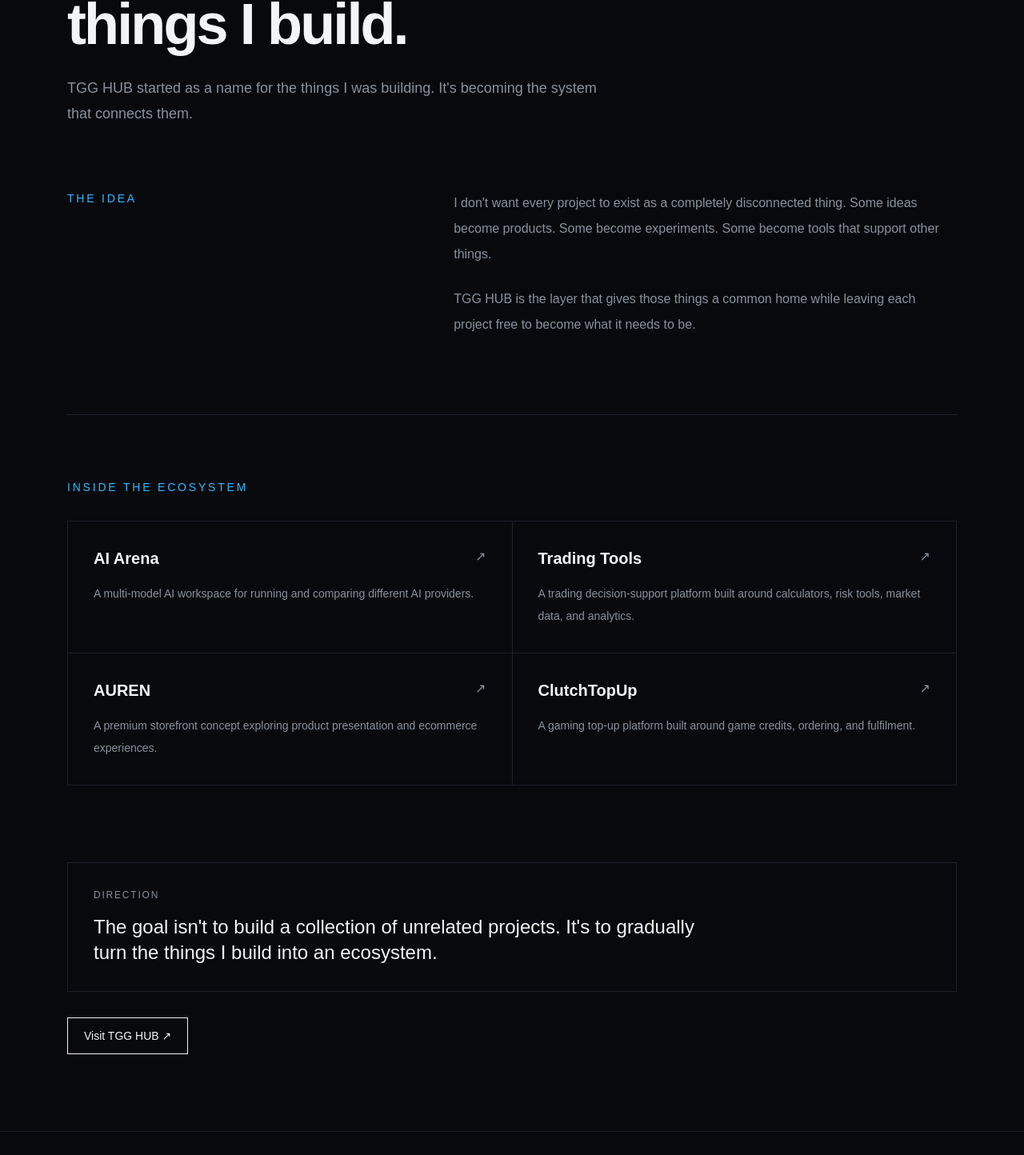
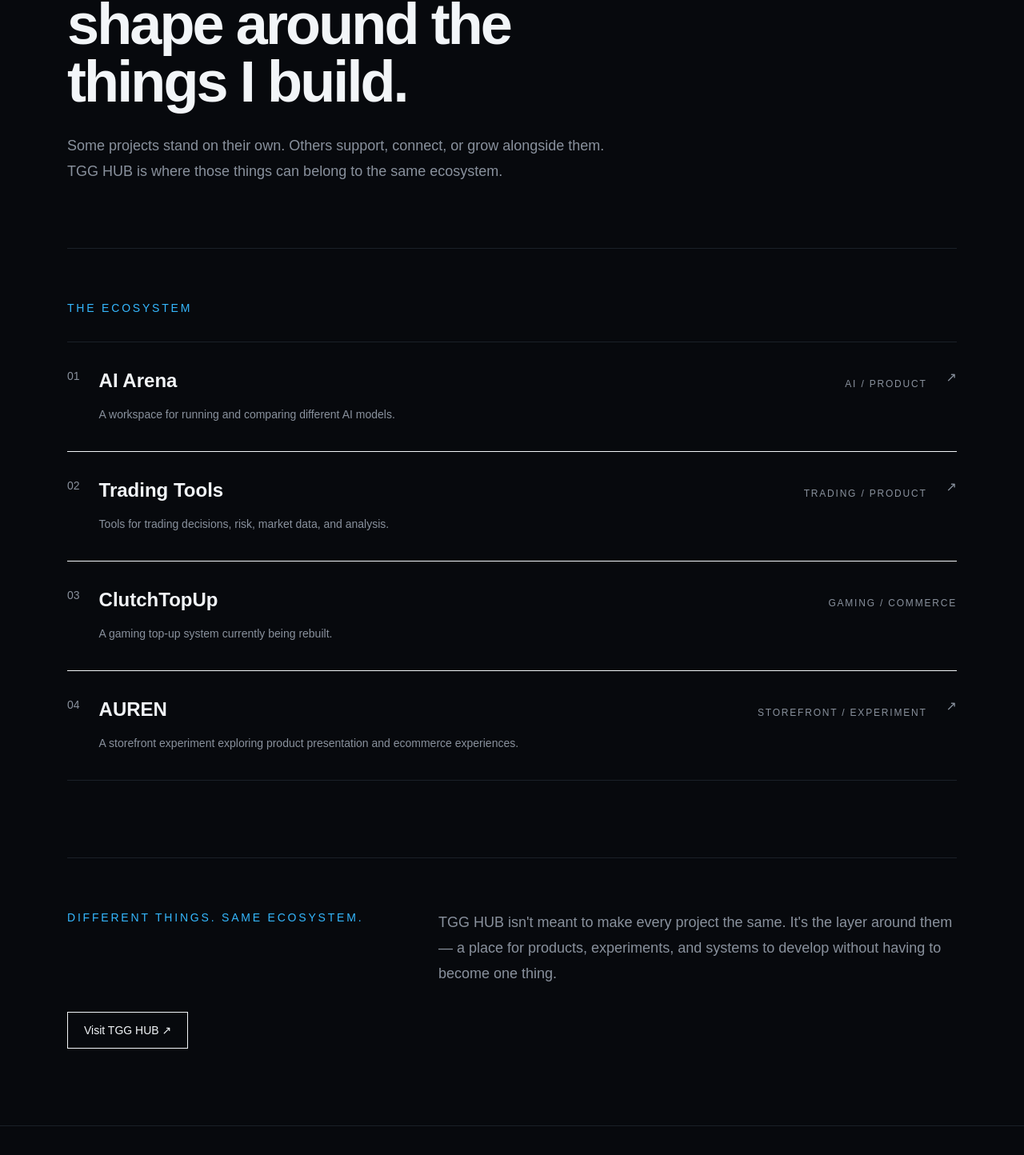
Before and after one commit to JJTGG/JAYJAYTGG, a Next.js app: page /tgg-hub in a window 1280 px wide. Shown: the part 206-1650 px from the top of the page at 80% size. Built offline with nearby package versions, Linux system fonts and the light colour scheme.

Commit message:
feat: redesign tgg hub page

```diff
--- a/app/tgg-hub/page.tsx
+++ b/app/tgg-hub/page.tsx
@@ -1,27 +1,31 @@
 const projects = [
   {
     name: "AI Arena",
+    type: "AI / Product",
     description:
-      "A multi-model AI workspace for running and comparing different AI providers.",
+      "A workspace for running and comparing different AI models.",
     href: "https://ai-arena-red.vercel.app/"
   },
   {
     name: "Trading Tools",
+    type: "Trading / Product",
     description:
-      "A trading decision-support platform built around calculators, risk tools, market data, and analytics.",
+      "Tools for trading decisions, risk, market data, and analysis.",
     href: "https://trading-tools-xi.vercel.app/"
   },
   {
-    name: "AUREN",
+    name: "ClutchTopUp",
+    type: "Gaming / Commerce",
     description:
-      "A premium storefront concept exploring product presentation and ecommerce experiences.",
-    href: "https://auren-store-delta.vercel.app/"
+      "A gaming top-up system currently being rebuilt.",
+    href: null
   },
   {
-    name: "ClutchTopUp",
+    name: "AUREN",
+    type: "Storefront / Experiment",
     description:
-      "A gaming top-up platform built around game credits, ordering, and fulfilment.",
-    href: "https://clutchtopup.wapka.top"
+      "A storefront experiment exploring product presentation and ecommerce experiences.",
+    href: "https://auren-store-delta.vercel.app/"
   }
 ];
 
@@ -35,85 +39,94 @@ export default function TGGHubPage() {
           </p>
 
           <h1 className="mt-3 text-5xl font-semibold tracking-[-0.04em] sm:text-7xl">
-            The system behind the things I build.
+            The system taking shape around the things I build.
           </h1>
 
           <p className="mt-7 max-w-2xl text-lg leading-8 text-[var(--muted)]">
-            TGG HUB started as a name for the things I was building. It&apos;s
-            becoming the system that connects them.
+            Some projects stand on their own. Others support, connect, or grow
+            alongside them. TGG HUB is where those things can belong to the
+            same ecosystem.
           </p>
         </div>
 
-        <div className="mt-20 grid gap-16 md:grid-cols-[1fr_1.5fr]">
-          <div>
+        <div className="mt-20 border-t border-[var(--line)] pt-16">
           <p className="text-sm font-medium uppercase tracking-[0.2em] text-[var(--accent)]">
-              The idea
+            The ecosystem
+          </p>
+
+          <div className="mt-8 divide-y border-y border-[var(--line)]">
+            {projects.map((project, index) => {
+              const content = (
+                <>
+                  <div className="flex items-start gap-6">
+                    <span className="text-sm text-[var(--muted)]">
+                      0{index + 1}
+                    </span>
+
+                    <div className="flex-1">
+                      <div className="flex flex-col gap-2 sm:flex-row sm:items-baseline sm:justify-between">
+                        <h2 className="text-2xl font-semibold">
+                          {project.name}
+                        </h2>
+
+                        <p className="text-xs font-medium uppercase tracking-[0.15em] text-[var(--muted)]">
+                          {project.type}
                         </p>
                       </div>
 
-          <div className="space-y-6 text-base leading-8 text-[var(--muted)]">
-            <p>
-              I don&apos;t want every project to exist as a completely
-              disconnected thing. Some ideas become products. Some become
-              experiments. Some become tools that support other things.
-            </p>
-
-            <p>
-              TGG HUB is the layer that gives those things a common home while
-              leaving each project free to become what it needs to be.
+                      <p className="mt-3 max-w-2xl text-sm leading-7 text-[var(--muted)]">
+                        {project.description}
                       </p>
                     </div>
+
+                    {project.href && (
+                      <span className="text-[var(--muted)] transition-transform group-hover:translate-x-1">
+                        ↗
+                      </span>
+                    )}
                   </div>
+                </>
+              );
 
-        <div className="mt-24 border-t border-[var(--line)] pt-20">
-          <p className="text-sm font-medium uppercase tracking-[0.2em] text-[var(--accent)]">
-            Inside the ecosystem
-          </p>
-
-          <div className="mt-8 grid gap-px overflow-hidden border border-[var(--line)] bg-[var(--line)] md:grid-cols-2">
-            {projects.map((project) => (
+              return project.href ? (
                 <a
                   key={project.name}
                   href={project.href}
                   target="_blank"
                   rel="noreferrer"
-                className="group bg-[var(--background)] p-6 transition-colors hover:bg-[#0b0f15] sm:p-8"
+                  className="group block py-7 transition-colors hover:bg-[#0b0f15] sm:py-8"
                 >
-                <div className="flex items-start justify-between gap-6">
-                  <h2 className="text-xl font-semibold">
-                    {project.name}
-                  </h2>
-
-                  <span className="text-[var(--muted)] transition-transform group-hover:translate-x-1">
-                    ↗
-                  </span>
+                  {content}
+                </a>
+              ) : (
+                <div key={project.name} className="py-7 sm:py-8">
+                  {content}
                 </div>
-
-                <p className="mt-4 text-sm leading-7 text-[var(--muted)]">
-                  {project.description}
-                </p>
-              </a>
-            ))}
+              );
+            })}
           </div>
         </div>
 
-        <div className="mt-24 border border-[var(--line)] p-6 sm:p-8">
-          <p className="text-xs font-medium uppercase tracking-[0.15em] text-[var(--muted)]">
-            Direction
-          </p>
-
-          <p className="mt-4 max-w-3xl text-xl font-medium leading-8 sm:text-2xl">
-            The goal isn&apos;t to build a collection of unrelated projects.
-            It&apos;s to gradually turn the things I build into an ecosystem.
+        <div className="mt-24 border-t border-[var(--line)] pt-16">
+          <div className="grid gap-8 md:grid-cols-[1fr_1.5fr]">
+            <div>
+              <p className="text-sm font-medium uppercase tracking-[0.2em] text-[var(--accent)]">
+                Different things. Same ecosystem.
               </p>
             </div>
 
-        <div className="mt-8">
+            <p className="max-w-2xl text-lg leading-8 text-[var(--muted)]">
+              TGG HUB isn&apos;t meant to make every project the same. It&apos;s
+              the layer around them — a place for products, experiments, and
+              systems to develop without having to become one thing.
+            </p>
+          </div>
+
           <a
             href="https://tgg-hub.vercel.app/"
             target="_blank"
             rel="noreferrer"
-            className="inline-flex border border-[var(--foreground)] px-5 py-3 text-sm font-medium transition-colors hover:bg-[var(--foreground)] hover:text-[var(--background)]"
+            className="mt-8 inline-flex border border-[var(--foreground)] px-5 py-3 text-sm font-medium transition-colors hover:bg-[var(--foreground)] hover:text-[var(--background)]"
           >
             Visit TGG HUB ↗
           </a>
```
Lines whose indentation alone changed are shown as unchanged.
